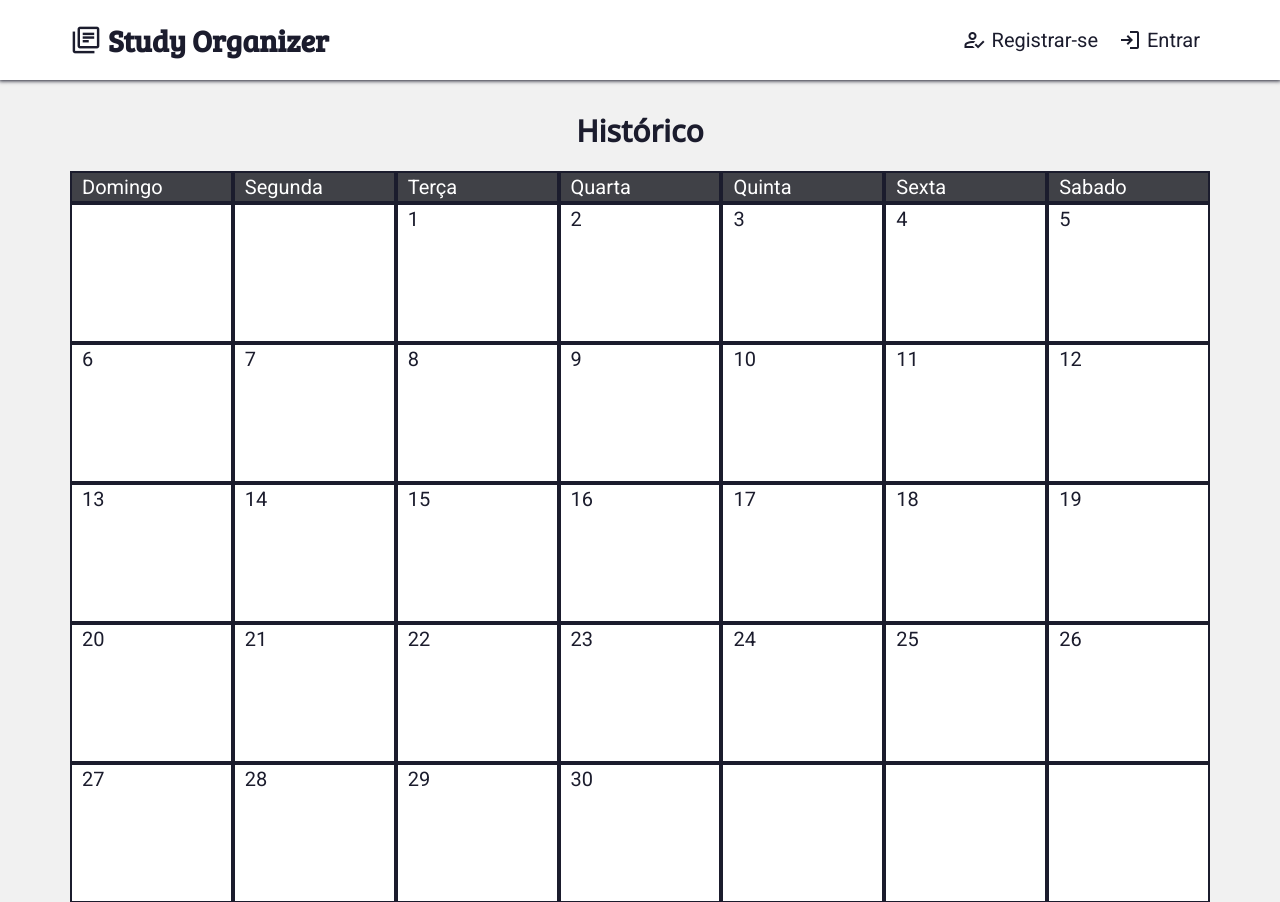
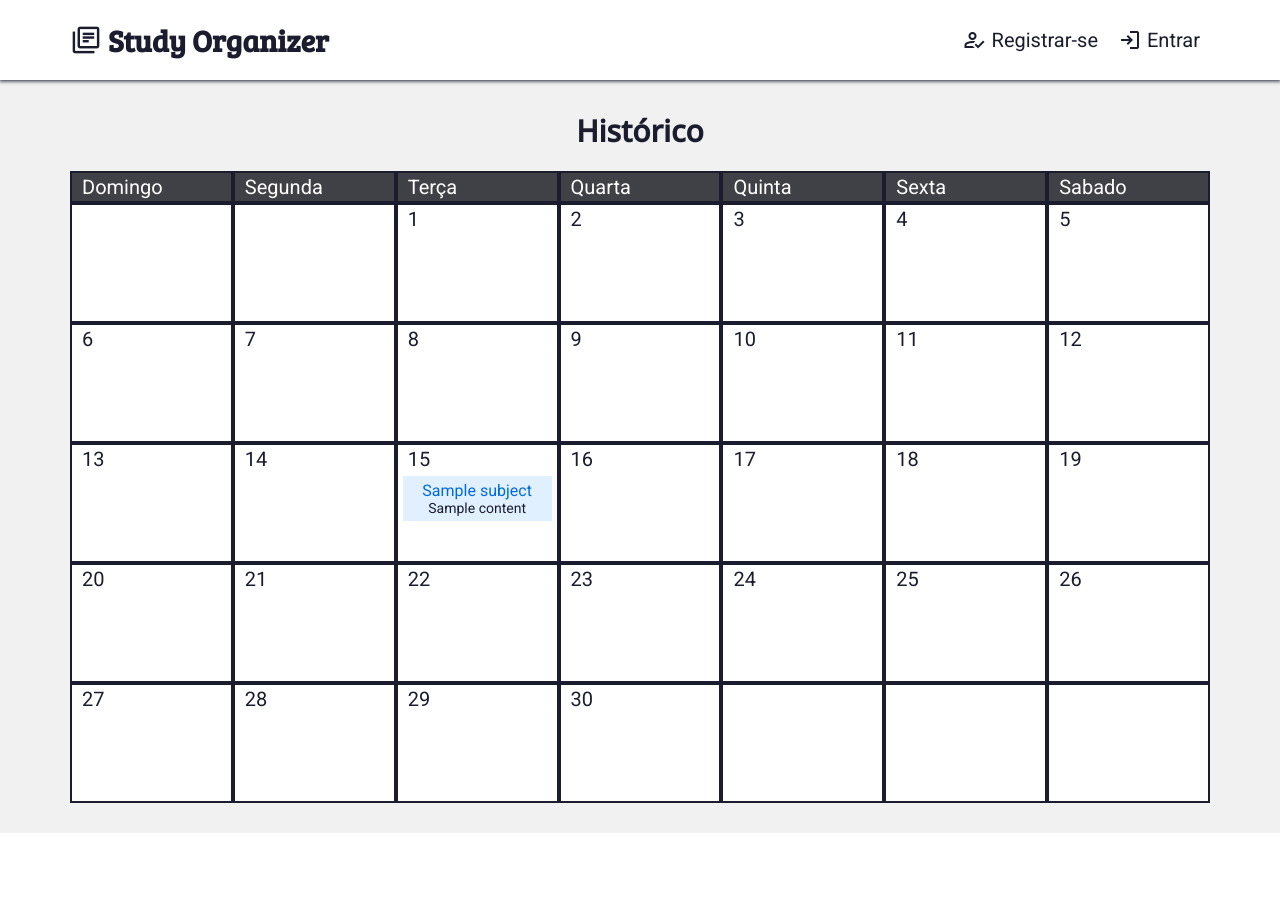
Before and after one commit to Werberty/study-organizer, a Django app: page /historic/ in a window 1280 px wide. Shown: the top 902 px of the page. After the commit the page ends 833 px from the top, so only its background shows below. Run offline with Django 4.2, Linux system fonts and the light colour scheme; tables that the repository leaves empty hold one stand-in row (values such as "Sample post"); some libraries are stand-ins or nearby versions.

Commit message:
:sparkles: FEAT: Mostrando os estudos feitos no histórico

```diff
--- a/base_static/global/css/style.css
+++ b/base_static/global/css/style.css
@@ -651,7 +651,7 @@
 
 .day-content {
     width: 100%;
-    height: 14rem;
+    min-height: 12rem;
     border: var(--border) solid var(--primary-color);
     background: var(--white-color);
 }
@@ -659,6 +659,19 @@
 .day-title {
     margin: .2rem 1rem;
 }
+
+.day-content .weekday-subject {
+    margin: .5rem;
+    font-size: 1.6rem;
+    padding: .5rem;
+}
+
+.list-content {
+    font-size: 1.4rem;
+    text-align: center;
+    color: var(--primary-color);
+}
+
 
 @keyframes effect {
     0% {
--- a/studies/admin.py
+++ b/studies/admin.py
@@ -1,6 +1,6 @@
 from django.contrib import admin
 
-from .models import Content, Study, Subject, historic
+from .models import Content, Historic, Study, Subject
 
 
 @admin.register(Subject)
@@ -18,6 +18,6 @@ class ContentAdmin(admin.ModelAdmin):
     ...
 
 
-@admin.register(historic)
+@admin.register(Historic)
 class HistoricAdmin(admin.ModelAdmin):
-    ...
+    list_display = ('study', 'date')
--- a/studies/models.py
+++ b/studies/models.py
@@ -57,7 +57,7 @@ class Content(models.Model):
         return self.name
 
 
-class historic(models.Model):
+class Historic(models.Model):
     study = models.ForeignKey(Study, on_delete=models.CASCADE)
     contents_studied = models.ManyToManyField(Content)
     date = models.DateTimeField(auto_now=True)
--- a/studies/templates/studies/pages/historic.html
+++ b/studies/templates/studies/pages/historic.html
@@ -18,6 +18,23 @@
                         {% if day != 0 %}
                             <p class="day-title">{{ day }}</p>
                         {% endif %}
+                        <ul>
+                            {% for historic in historics %}
+                                {% if historic.date.day == day %}
+                                    <li class="weekday-subject {{ historic.study.subject.color }}">
+                                        <div class="subject-content">
+                                            <div class="subject-title">
+                                                {{ historic.study.subject }}
+                                            </div>
+
+                                            {% for content in historic.contents_studied.all %}
+                                                <p class="list-content">{{ content }}</p>
+                                            {% endfor %}
+                                        </div>
+                                    </li>
+                                {% endif %}
+                            {% endfor %}
+                        </ul>
                     </div>
                 {% endfor %}
             {% endfor %}
--- a/studies/urls.py
+++ b/studies/urls.py
@@ -6,7 +6,7 @@ app_name = 'studies'
 
 urlpatterns = [
     path('', views.home, name='home'),
-    path('historic/', views.historic, name='historic'),
+    path('historic/', views.historic_view, name='historic'),
     path('study/new/', views.create_study, name='create_study'),
     path('subject/new/', views.create_subject, name='create_subject'),
     path('study/delete/<int:id>/', views.delete_study, name='delete_study'),
--- a/studies/views.py
+++ b/studies/views.py
@@ -7,7 +7,7 @@ from django.urls import reverse
 from utils.make_month import list_days_month
 
 from .forms import StudyForm, SubjectForm
-from .models import Study, Subject
+from .models import Historic, Study, Subject
 
 
 @login_required(login_url='accounts:login', redirect_field_name='next')
@@ -131,8 +131,11 @@ def weekday(request, weekday):
     })
 
 
-def historic(request):
+def historic_view(request):
+    historics = Historic.objects.all()
+
     month = list_days_month()
     return render(request, 'studies/pages/historic.html', context={
-        'month': month
+        'month': month,
+        'historics': historics
     })
```
